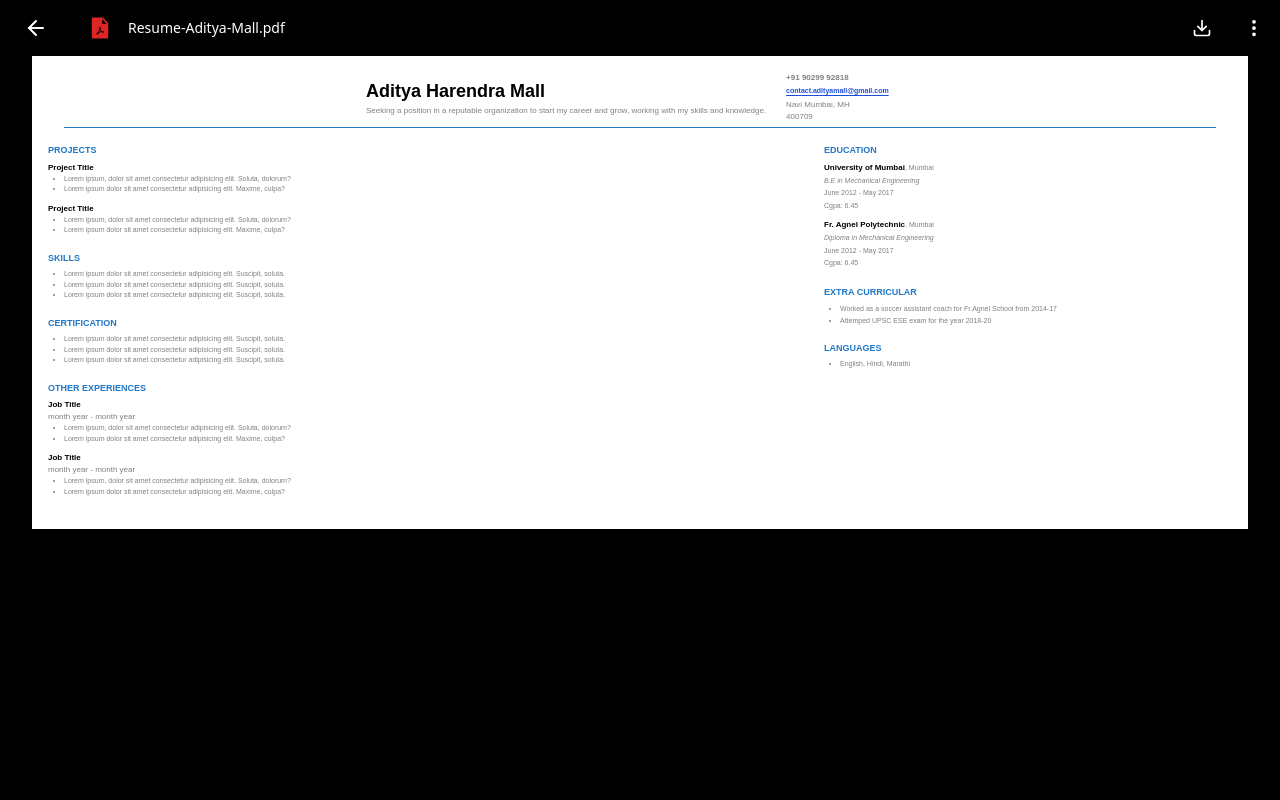
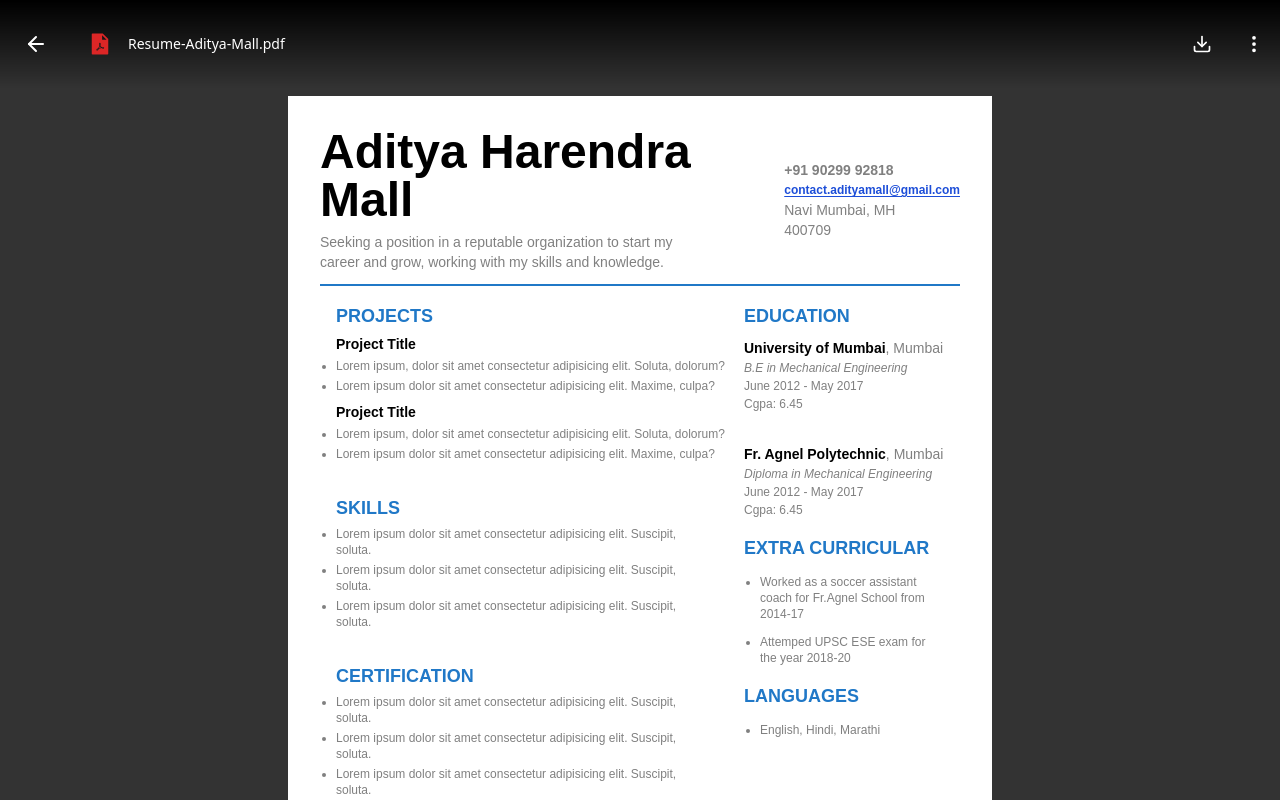
Before and after one commit to iamadityamall/resume-app, a React (Create React App) app: page / in a window 1280 px wide. Shown: the top 800 px of the page. Built offline with nearby package versions, Linux system fonts and the light colour scheme.

Commit message:
updated to xl screen

```diff
--- a/src/components/MainContent.jsx
+++ b/src/components/MainContent.jsx
@@ -2,25 +2,32 @@ import React from "react";
 
 const MainContent = () => {
   return (
-    <main className="bg-black min-h-screen pt-14">
-      <section className="z-10 bg-primary w-[95vw] mx-auto p-4 font-secondary">
+    <main
+      className="bg-black min-h-screen pt-14 bg-black/80 xl:pt-24"
+      // style={{
+      //   backgroundImage: `url(
+      //     "https://googledrive.in30minutes.com/wordpress/wp-content/uploads/2021/02/c1-Google-Drive-home-2020.png"
+      //   )`,
+      // }}
+    >
+      <section className="z-10 bg-primary w-[95vw] mx-auto p-4 font-secondary xl:w-[55vw] flex flex-col items xl:p-8">
         {/* header */}
-        <header className="flex flex-col items-center justify-between space-y-1">
-          <div className="flex text-[8px] items-center space-x-5">
-            <div className="text-ternary">
-              <h1 className="font-primary/700 font-extrabold text-black text-lg">
+        <header className="flex flex-col items-center justify-between space-y-1 xl:space-y-3">
+          <div className="flex text-[8px] items-center space-x-5 xl:space-x-3">
+            <div className="text-ternary space-y-2">
+              <h1 className="font-primary/700 font-extrabold text-black text-lg xl:text-5xl">
                 Aditya Harendra Mall
               </h1>
-              <p className="font-secondary leading-3">
+              <p className="font-secondary leading-3 xl:text-sm xl:w-5/6">
                 Seeking a position in a reputable organization to start my
                 career and grow, working with my skills and knowledge.
               </p>
             </div>
-            <div className="text-ternary space-y-0.5 flex flex-col w-32">
+            <div className="text-ternary space-y-0.5 flex flex-col w-32 xl:text-sm xl:w-48">
               <h6 className="font-bold">+91 90299 92818</h6>
               <a
                 href="mailto:contact.adityamall@gmail.com"
-                className="underline underline-offset-2 text-blue-700 font-bold text-[7px]"
+                className="underline underline-offset-2 text-blue-700 font-bold text-[7px] xl:text-xs"
               >
                 contact.adityamall@gmail.com
               </a>
@@ -31,17 +38,22 @@ const MainContent = () => {
             </div>
           </div>
 
-          <div className="h-[1.5px] w-[90vw] bg-secondary"></div>
+          <div className="h-[1.5px] w-full bg-secondary"></div>
         </header>
-        <main className="flex py-4 w-full space-x-2">
+
+        <main className="flex p-4 w-full space-x-2">
           {/* left section */}
-          <article className="w-[60vw] text-[8px] flex flex-col space-y-4">
+          <article className="w-[60vw] text-[8px] flex flex-col space-y-4 xl:space-y-8">
             <div className="flex flex-col space-y-1" id="projects">
-              <h2 className="text-[9px] font-bold text-secondary">PROJECTS</h2>
+              <h2 className="text-[9px] font-bold text-secondary xl:text-lg">
+                PROJECTS
+              </h2>
               <div className="flex flex-col space-y-2 text-ternary">
-                <div>
-                  <h4 className="text-black font-bold">Project Title</h4>
-                  <ul className="list-disc text-[7px] relative left-4 w-5/6">
+                <div className="xl:space-y-1">
+                  <h4 className="text-black font-bold xl:text-sm">
+                    Project Title
+                  </h4>
+                  <ul className="list-disc text-[7px] xl:text-xs xl:space-y-1">
                     <li>
                       Lorem ipsum, dolor sit amet consectetur adipisicing elit.
                       Soluta, dolorum?
@@ -52,9 +64,11 @@ const MainContent = () => {
                     </li>
                   </ul>
                 </div>
-                <div>
-                  <h4 className="text-black font-bold">Project Title</h4>
-                  <ul className="list-disc text-[7px] relative left-4 w-5/6">
+                <div class="xl:space-y-1">
+                  <h4 className="text-black font-bold xl:text-sm">
+                    Project Title
+                  </h4>
+                  <ul className="list-disc text-[7px] xl:text-xs xl:space-y-1">
                     <li>
                       Lorem ipsum, dolor sit amet consectetur adipisicing elit.
                       Soluta, dolorum?
@@ -68,8 +82,10 @@ const MainContent = () => {
               </div>
             </div>
             <div className="flex flex-col space-y-1" id="skills">
-              <h3 className="font-bold text-secondary text-[9px]">SKILLS</h3>
-              <ul className="list-disc relative left-4 w-[90%] text-[7px] text-ternary">
+              <h3 className="font-bold text-secondary text-[9px] xl:text-lg">
+                SKILLS
+              </h3>
+              <ul className="list-disc w-[90%] text-[7px] text-ternary xl:text-xs xl:space-y-1">
                 <li>
                   Lorem ipsum dolor sit amet consectetur adipisicing elit.
                   Suscipit, soluta.
@@ -85,10 +101,10 @@ const MainContent = () => {
               </ul>
             </div>
             <div className="flex flex-col space-y-1" id="certification">
-              <h3 className="font-bold text-secondary text-[9px]">
+              <h3 className="font-bold text-secondary text-[9px] xl:text-lg">
                 CERTIFICATION
               </h3>
-              <ul className="list-disc relative left-4 w-[90%] text-[7px] text-ternary">
+              <ul className="list-disc  w-[90%] text-[7px] text-ternary xl:text-xs xl:space-y-1">
                 <li>
                   Lorem ipsum dolor sit amet consectetur adipisicing elit.
                   Suscipit, soluta.
@@ -103,17 +119,20 @@ const MainContent = () => {
                 </li>
               </ul>
             </div>
-            <div className="flex flex-col space-y-1" id="experience">
-              <h2 className="text-[9px] font-bold text-secondary">
+            <div
+              className="flex flex-col space-y-1"
+              id="experience xl:space-y-9"
+            >
+              <h2 className="text-[9px] font-bold text-secondary xl:text-lg">
                 OTHER EXPERIENCES
               </h2>
-              <div className="flex flex-col space-y-2 text-ternary">
-                <div>
-                  <h4 className="text-black font-bold">Job Title</h4>
-                  <p>month year - month year</p>
-                  <ul className="list-disc text-[7px] relative left-4 w-5/6">
+              <div className="flex flex-col space-y-2 text-ternary xl:space-y-6">
+                <div className="xl:space-y-1">
+                  <h4 className="text-black font-bold xl:text-sm">Job Title</h4>
+                  <p className="italic xl:text-xs">month year - month year</p>
+                  <ul className="list-disc text-[7px] xl:text-xs xl:space-y-1">
                     <li>
-                      Lorem ipsum, dolor sit amet consectetur adipisicing elit.
+                      Lorem ipsum, dolor sit amet consectetur adipisicingelit.
                       Soluta, dolorum?
                     </li>
                     <li>
@@ -122,10 +141,10 @@ const MainContent = () => {
                     </li>
                   </ul>
                 </div>
-                <div>
-                  <h4 className="text-black font-bold">Job Title</h4>
-                  <p>month year - month year</p>
-                  <ul className="list-disc text-[7px] relative left-4 w-5/6">
+                <div className="xl:space-y-1">
+                  <h4 className="text-black font-bold xl:text-sm">Job Title</h4>
+                  <p className="italic xl:text-xs">month year - month year</p>
+                  <ul className="list-disc text-[7px] xl:text-xs xl:space-y-1">
                     <li>
                       Lorem ipsum, dolor sit amet consectetur adipisicing elit.
                       Soluta, dolorum?
@@ -142,45 +161,50 @@ const MainContent = () => {
 
           {/* right section */}
           <article className="w-[30vw] text-[8px] text-ternary flex flex-col space-y-4">
-            <div className="flex flex-col space-y-1" id="education">
-              <h3 className="text-[9px] font-bold text-secondary">EDUCATION</h3>
-              <div className="flex flex-col space-y-2">
+            <div
+              className="flex flex-col space-y-1 xl:space-y-2"
+              id="education"
+            >
+              <h3 className="text-[9px] font-bold text-secondary xl:text-lg">
+                EDUCATION
+              </h3>
+              <div className="flex flex-col space-y-2 xl:space-y-8">
                 <div className="flex flex-col space-y-0.5">
-                  <h4 className="text-[7px]">
-                    <span className="font-bold text-[8px] text-black">
+                  <h4 className="text-[7px] xl:text-sm">
+                    <span className="font-bold text-[8px] xl:text-sm text-black">
                       University of Mumbai
                     </span>
                     , Mumbai
                   </h4>
-                  <p className="text-[7px] italic">
+                  <p className="text-[7px] italic xl:text-xs">
                     B.E in Mechanical Engineering
                   </p>
-                  <p className="text-[7px]">June 2012 - May 2017</p>
-                  <p className="text-[7px]">Cgpa: 6.45</p>
+                  <p className="text-[7px] xl:text-xs">June 2012 - May 2017</p>
+                  <p className="text-[7px] xl:text-xs">Cgpa: 6.45</p>
                 </div>
                 <div className="flex flex-col space-y-0.5">
-                  <h4 className="text-[7px]">
-                    <span className="font-bold text-[8px] text-black">
+                  <h4 className="text-[7px] xl:text-sm">
+                    <span className="font-bold text-[8px] xl:text-sm text-black">
                       Fr. Agnel Polytechnic
                     </span>
                     , Mumbai
                   </h4>
-                  <p className="text-[7px] italic">
+                  <p className="text-[7px] italic xl:text-xs">
                     Diploma in Mechanical Engineering
                   </p>
-                  <p className="text-[7px]">June 2012 - May 2017</p>
-                  <p className="text-[7px]">Cgpa: 6.45</p>
+                  <p className="text-[7px] xl:text-xs">June 2012 - May 2017</p>
+                  <p className="text-[7px] xl:text-xs">Cgpa: 6.45</p>
                 </div>
               </div>
             </div>
             <div
-              className="flex flex-col space-y-1 leading-relaxed"
+              className="flex flex-col space-y-1 leading-relaxed xl:space-y-3"
               id="extracurricular"
             >
-              <h3 className="font-bold text-secondary text-[9px]">
+              <h3 className="font-bold text-secondary text-[9px] xl:text-lg">
                 EXTRA CURRICULAR
               </h3>
-              <ul className="list-disc relative left-4 w-5/6 text-[7px] text-ternary">
+              <ul className="list-disc relative left-4 w-5/6 text-[7px] text-ternary xl:text-xs xl:space-y-3">
                 <li>
                   Worked as a soccer assistant coach for Fr.Agnel School from
                   2014-17
@@ -188,9 +212,11 @@ const MainContent = () => {
                 <li>Attemped UPSC ESE exam for the year 2018-20</li>
               </ul>
             </div>
-            <div className="flex flex-col space-y-1" id="languages">
-              <h3 className="font-bold text-secondary text-[9px]">LANGUAGES</h3>
-              <ul className="list-disc relative left-4 w-5/6 text-[7px] text-ternary">
+            <div className="flex flex-col space-y-1 xl:space-y-3" id="languages">
+              <h3 className="font-bold text-secondary text-[9px] xl:text-lg">
+                LANGUAGES
+              </h3>
+              <ul className="list-disc relative left-4 w-5/6 text-[7px] text-ternary xl:text-xs">
                 <li>English, Hindi, Marathi</li>
               </ul>
             </div>
--- a/src/components/Navbar.jsx
+++ b/src/components/Navbar.jsx
@@ -11,7 +11,7 @@ const Navbar = () => {
   const [menu, setMenu] = useState(false);
 
   return (
-    <nav className="w-screen flex justify-between px-4 py-2 fixed top-0 text-white bg-gradient-to-b from-black">
+    <nav className="w-screen flex justify-between px-4 py-2 fixed top-0 text-white bg-gradient-to-b from-black xl:py-6">
       {/*navbar left section*/}
       <div className="flex items-center space-x-8">
         <button className="p-2">
```
